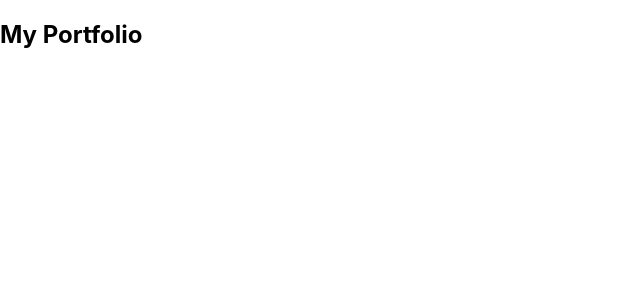
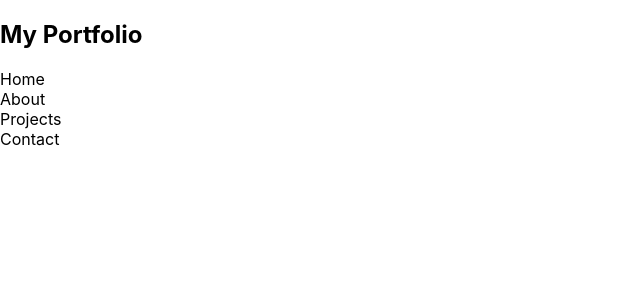
Before and after one commit to Viki-Robles/myportfolio, a React (Create React App) app: page / in a window 1280 px wide. Shown: the top 300 px of the page, without its empty margins (0-640 px from the left). Built offline with nearby package versions, Linux system fonts and the light colour scheme.

Commit message:
adding the burger menu

```diff
--- a/src/App.js
+++ b/src/App.js
@@ -1,10 +1,12 @@
 import React from 'react';
 import './App.css';
+import Menu from './Menu/Menu'
 
 function App() {
   return (
     <div className="App">
      <h2>My Portfolio</h2>
+     <Menu/>
     </div>
   );
 }
--- /dev/null
+++ b/src/Menu/Menu.css
@@ -0,0 +1,9 @@
+.Menu-links {
+    display:none;
+}
+
+@media(min-width:600px) {
+    .Menu-links{
+        display: block;
+    }
+}
--- /dev/null
+++ b/src/Menu/Menu.js
@@ -0,0 +1,22 @@
+import React, {Component} from 'react';
+import './Menu.css';
+
+export default class Menu extends Component {
+    constructor(){
+        super()
+        this.state ={ isExpanded: false };
+    }
+
+    render(){
+        return(
+           <div className="Menu">
+               <div className="Menu=links">
+                   <div className="Menu-link">Home</div>
+                   <div className="Menu-link">About</div>
+                   <div className="Menu-link">Projects</div>
+                   <div className="Menu-link">Contact</div>
+               </div>
+           </div>
+        );
+    }
+}
```
